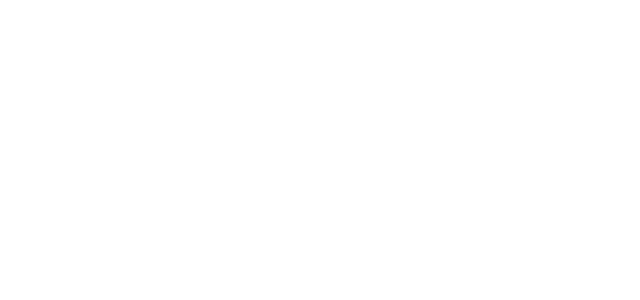
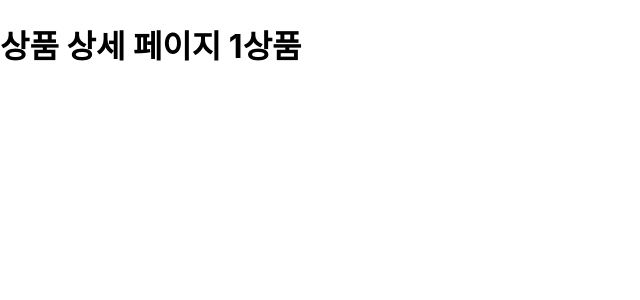
Before and after one commit to noraneko91/grab-market-client, a React (Create React App) app: page /product/1 in a window 1280 px wide. Shown: the top 300 px of the page, without its empty margins (0-640 px from the left). Built offline with nearby package versions, Linux system fonts and the light colour scheme.

Commit message:
Link태그적용

```diff
--- a/src/App.js
+++ b/src/App.js
@@ -11,7 +11,7 @@
         <Route exact={true} path="/">
           <MainPageComponent />
         </Route>
-        <Route exact={true} path="/product">
+        <Route exact={true} path="/product/:id">
           <ProductPage />
         </Route>
         <Route exact={true} path="/upload">
--- a/src/main/index.css
+++ b/src/main/index.css
@@ -6,7 +6,12 @@
   width: 100%;
   max-height: 300px;
 }
-
+#body {
+  height: 100vh;
+  width: 1024px;
+  margin: 0 auto;
+  padding-bottom: 24px;
+}
 #body > h1 {
   margin-top: 16px;
 }
--- a/src/main/index.js
+++ b/src/main/index.js
@@ -1,6 +1,7 @@
 import React from "react";
 import "./index.css";
 import axios from "axios";
+import { Link } from "react-router-dom";
 
 function MainPage() {
   const [products, setProducts] = React.useState([]);
@@ -34,6 +35,7 @@
           {products.map(function (product, index) {
             return (
               <div className="product-card">
+                <Link className="product-link" to={"/product/" + index}>
                   <div>
                     <img className="product-img" src={product.imageUrl} />
                   </div>
@@ -48,6 +50,7 @@
                       <span>{product.seller}</span>
                     </div>
                   </div>
+                </Link>
               </div>
             );
           })}
--- a/src/product/index.js
+++ b/src/product/index.js
@@ -1,5 +1,9 @@
+import { useParams } from "react-router-dom";
+
 function ProductPage() {
-  return <h1>상품 상세 페이지</h1>;
+  const { id } = useParams();
+  console.log(id);
+  return <h1>상품 상세 페이지 {id}상품</h1>;
 }
 
 export default ProductPage;
```
Lines whose indentation alone changed are shown as unchanged.
